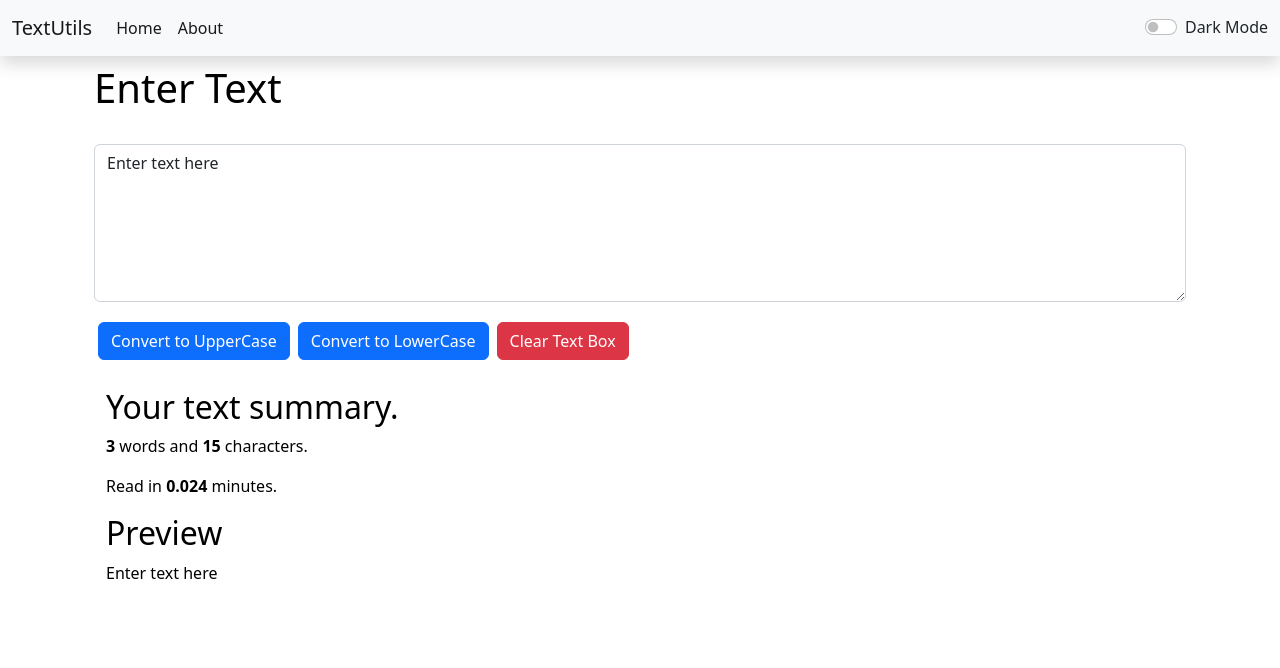
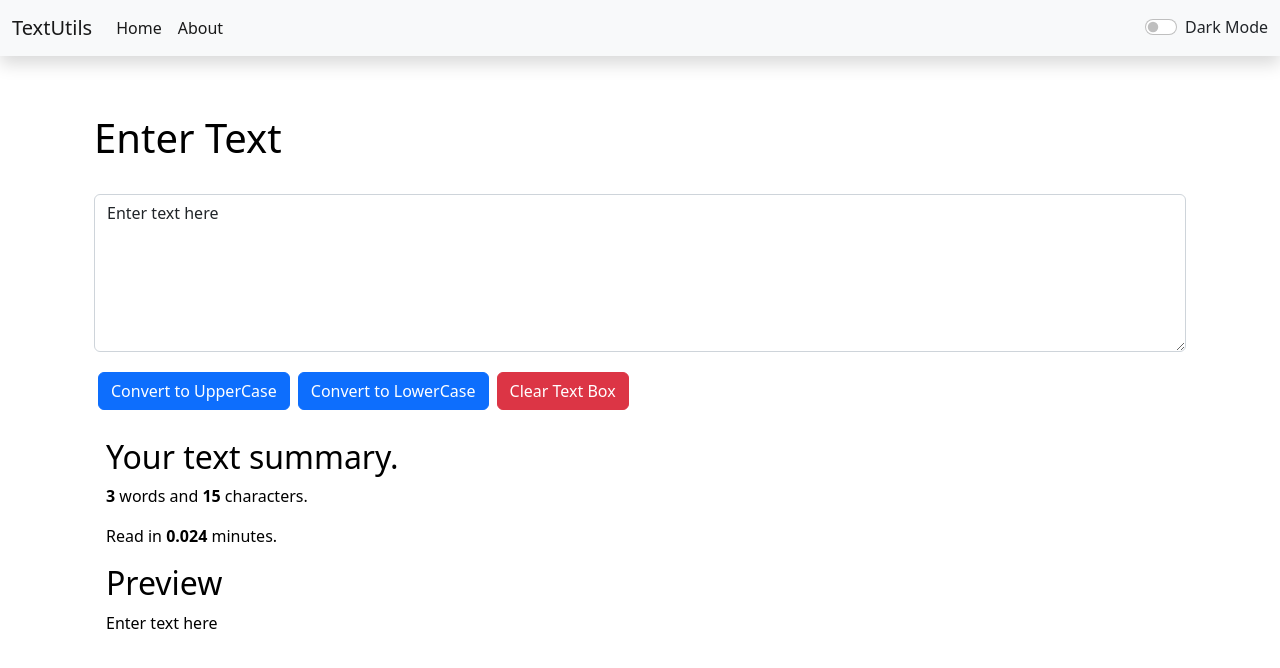
Before and after one commit to MelloB1989/react-test-textutils, a React (Create React App) app: page / in a window 1280 px wide. Shown: the top 668 px of the page. Built offline with nearby package versions, Linux system fonts and the light colour scheme.

Commit message:
Fixing CLS

```diff
--- a/src/components/Alert.js
+++ b/src/components/Alert.js
@@ -2,8 +2,10 @@ import React from 'react'
 
 function Alert(props) {
   return (
-    props.alert && <div class={`alert alert-${props.alert.type} alert-dismissible fade show`} role="alert">
+    <div style={{height: '50px'}}>
+    {props.alert && <div class={`alert alert-${props.alert.type} alert-dismissible fade show`} role="alert">
          <strong>{props.alert.message}</strong>
+    </div>}
     </div>
   )
 }
```
